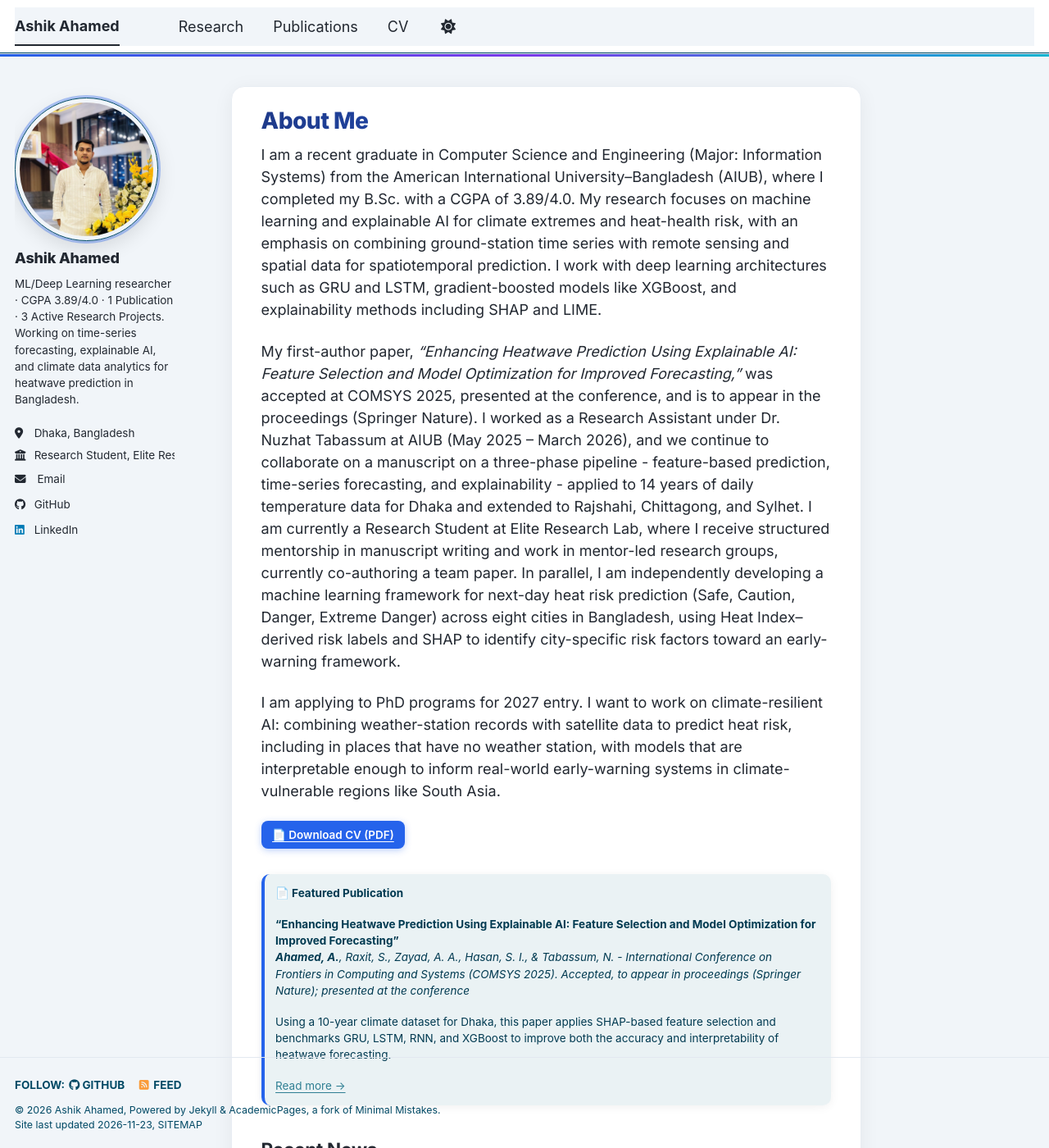
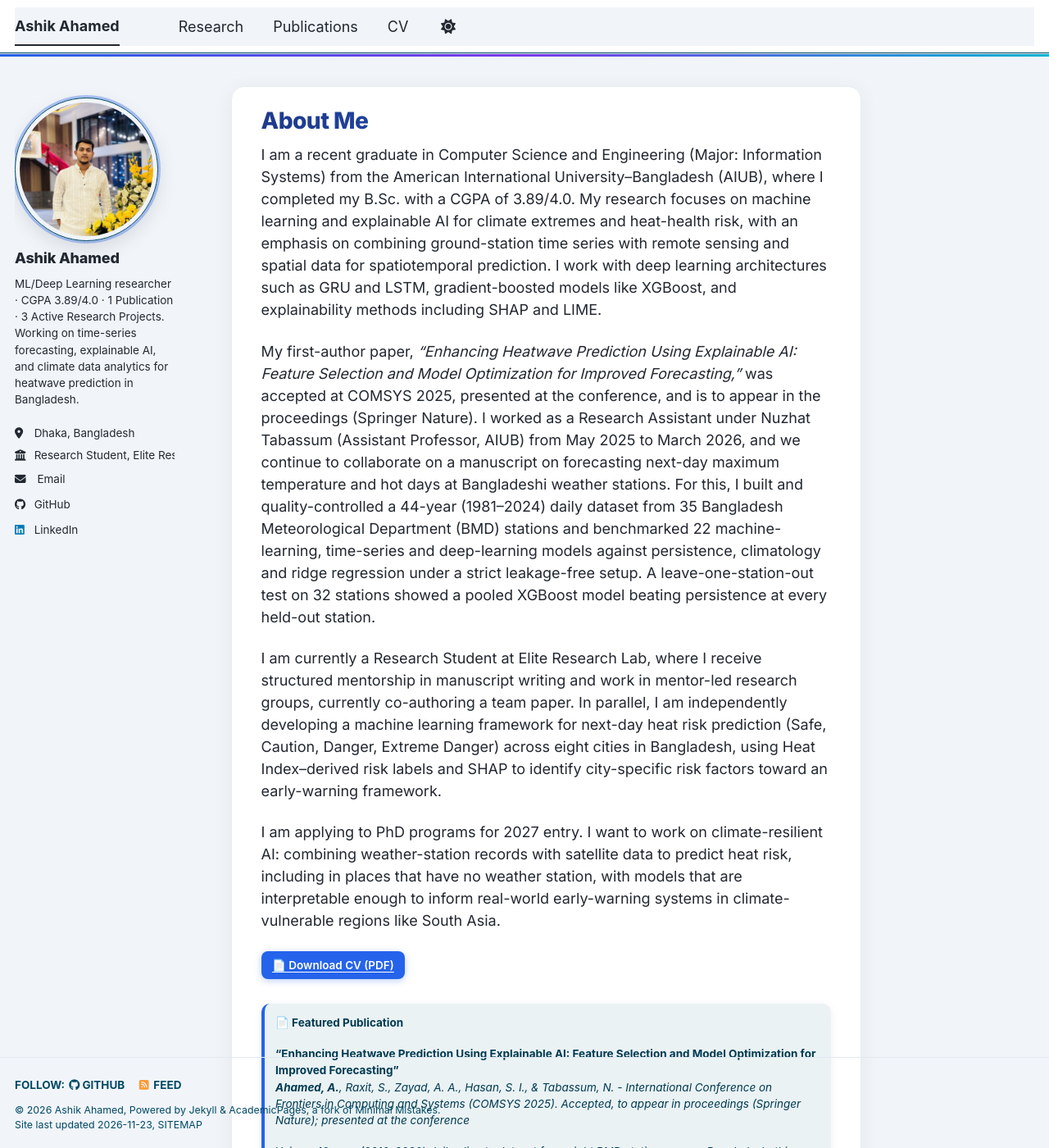
Before and after one commit to ashikahamed985/ashikahamed985.github.io, a Jekyll site: the page built from _pages/about.md, in a window 1280 px wide and 1400 px high. Shown: the whole window at 82% size. Built offline with Jekyll 4.4.1, drawn with Linux system fonts in a browser that asks for light colours; a style sheet for code colours, icons or effects is not loaded; some of the changed text lies outside the part shown.

Commit message:
Update about.md

```diff
--- a/_pages/about.md
+++ b/_pages/about.md
@@ -10,7 +10,9 @@ redirect_from:
 
 I am a recent graduate in Computer Science and Engineering (Major: Information Systems) from the American International University–Bangladesh (AIUB), where I completed my B.Sc. with a CGPA of 3.89/4.0. My research focuses on machine learning and explainable AI for climate extremes and heat-health risk, with an emphasis on combining ground-station time series with remote sensing and spatial data for spatiotemporal prediction. I work with deep learning architectures such as GRU and LSTM, gradient-boosted models like XGBoost, and explainability methods including SHAP and LIME.
 
-My first-author paper, *"Enhancing Heatwave Prediction Using Explainable AI: Feature Selection and Model Optimization for Improved Forecasting,"* was accepted at COMSYS 2025, presented at the conference, and is to appear in the proceedings (Springer Nature). I worked as a Research Assistant under Dr. Nuzhat Tabassum at AIUB (May 2025 – March 2026), and we continue to collaborate on a manuscript on a three-phase pipeline - feature-based prediction, time-series forecasting, and explainability - applied to 14 years of daily temperature data for Dhaka and extended to Rajshahi, Chittagong, and Sylhet. I am currently a Research Student at Elite Research Lab, where I receive structured mentorship in manuscript writing and work in mentor-led research groups, currently co-authoring a team paper. In parallel, I am independently developing a machine learning framework for next-day heat risk prediction (Safe, Caution, Danger, Extreme Danger) across eight cities in Bangladesh, using Heat Index–derived risk labels and SHAP to identify city-specific risk factors toward an early-warning framework.
+My first-author paper, *"Enhancing Heatwave Prediction Using Explainable AI: Feature Selection and Model Optimization for Improved Forecasting,"* was accepted at COMSYS 2025, presented at the conference, and is to appear in the proceedings (Springer Nature). I worked as a Research Assistant under Nuzhat Tabassum (Assistant Professor, AIUB) from May 2025 to March 2026, and we continue to collaborate on a manuscript on forecasting next-day maximum temperature and hot days at Bangladeshi weather stations. For this, I built and quality-controlled a 44-year (1981–2024) daily dataset from 35 Bangladesh Meteorological Department (BMD) stations and benchmarked 22 machine-learning, time-series and deep-learning models against persistence, climatology and ridge regression under a strict leakage-free setup. A leave-one-station-out test on 32 stations showed a pooled XGBoost model beating persistence at every held-out station.
+
+I am currently a Research Student at Elite Research Lab, where I receive structured mentorship in manuscript writing and work in mentor-led research groups, currently co-authoring a team paper. In parallel, I am independently developing a machine learning framework for next-day heat risk prediction (Safe, Caution, Danger, Extreme Danger) across eight cities in Bangladesh, using Heat Index–derived risk labels and SHAP to identify city-specific risk factors toward an early-warning framework.
 
 I am applying to PhD programs for 2027 entry. I want to work on climate-resilient AI: combining weather-station records with satellite data to predict heat risk, including in places that have no weather station, with models that are interpretable enough to inform real-world early-warning systems in climate-vulnerable regions like South Asia.
 
@@ -22,7 +24,7 @@ I am applying to PhD programs for 2027 entry. I want to work on climate-resilien
 <strong>"Enhancing Heatwave Prediction Using Explainable AI: Feature Selection and Model Optimization for Improved Forecasting"</strong><br>
 <em><strong>Ahamed, A.</strong>, Raxit, S., Zayad, A. A., Hasan, S. I., &amp; Tabassum, N. - International Conference on Frontiers in Computing and Systems (COMSYS 2025). Accepted, to appear in proceedings (Springer Nature); presented at the conference</em>
 
-<p>Using a 10-year climate dataset for Dhaka, this paper applies SHAP-based feature selection and benchmarks GRU, LSTM, RNN, and XGBoost to improve both the accuracy and interpretability of heatwave forecasting.</p>
+<p>Using a 10-year (2010–2020) daily climate dataset from eight BMD stations across Bangladesh, this paper applies SHAP-based feature selection to identify the key predictors of daily maximum temperature and benchmarks GRU, LSTM, RNN, and XGBoost (MSE, MAE, R²) to improve both the accuracy and interpretability of heatwave forecasting.</p>
 
 <a href="/publication/2025-12-01-heatwave-prediction-xai">Read more →</a>
 </div>
@@ -31,7 +33,7 @@ I am applying to PhD programs for 2027 entry. I want to work on climate-resilien
 <ul>
 <li><strong>Sep 2026</strong> — Joined Elite Research Lab as a Research Student, receiving structured mentorship in manuscript writing and co-authoring a team paper in a mentor-led research group.</li>
 <li><strong>Jun 2026</strong> — Started an independent research project on next-day heat risk prediction across eight cities in Bangladesh.</li>
-<li><strong>May 2026</strong> — Extended the heatwave prediction pipeline to a multi-city study (Dhaka, Rajshahi, Chittagong, and Sylhet) in continued collaboration with Dr. Nuzhat Tabassum.</li>
+<li><strong>May 2026</strong> — Extended the heatwave prediction pipeline to a multi-city study (Dhaka, Rajshahi, Chittagong, and Sylhet) in continued collaboration with Nuzhat Tabassum (AIUB).</li>
 <li><strong>2026</strong> — Scored Band 7.0 (C1 level) on IELTS Academic.</li>
 <li><strong>2025</strong> — Presented first-author paper, "Enhancing Heatwave Prediction Using Explainable AI," at COMSYS 2025.</li>
 </ul>
```
